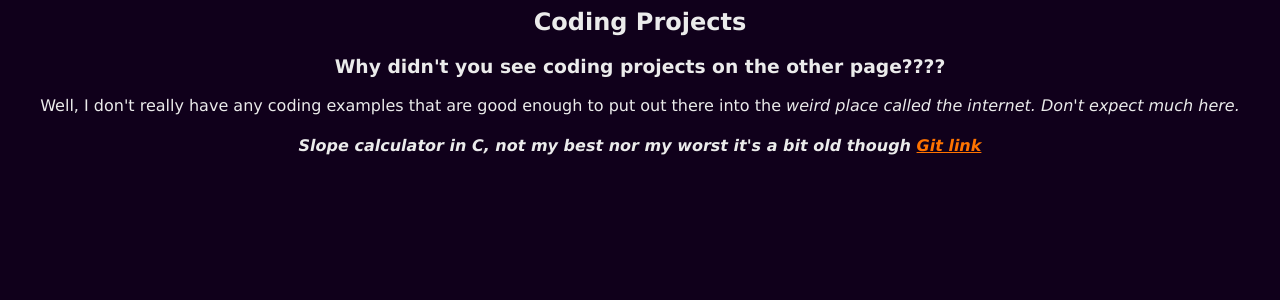
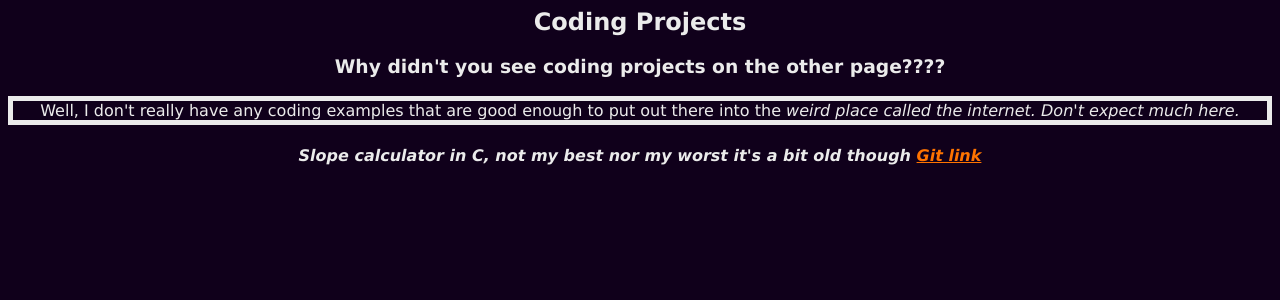
Before and after one commit to Yohello1/Yohello1_web, a PHP site: page /Projects/Coding.html in a window 1280 px wide. Shown: the top 300 px of the page. Run offline with PHP 8.4, Linux system fonts and the light colour scheme.

Commit message:
Added a border

```diff
--- a/Projects/Coding.css
+++ b/Projects/Coding.css
@@ -19,6 +19,9 @@ p
     color: #ebebeb;
     font-family: Verdana, Geneva, Tahoma, sans-serif;
     text-align: center;
+    border: 5px;
+    border-color: #ebebeb;
+    border-style: solid;
 
 }
 a
```
